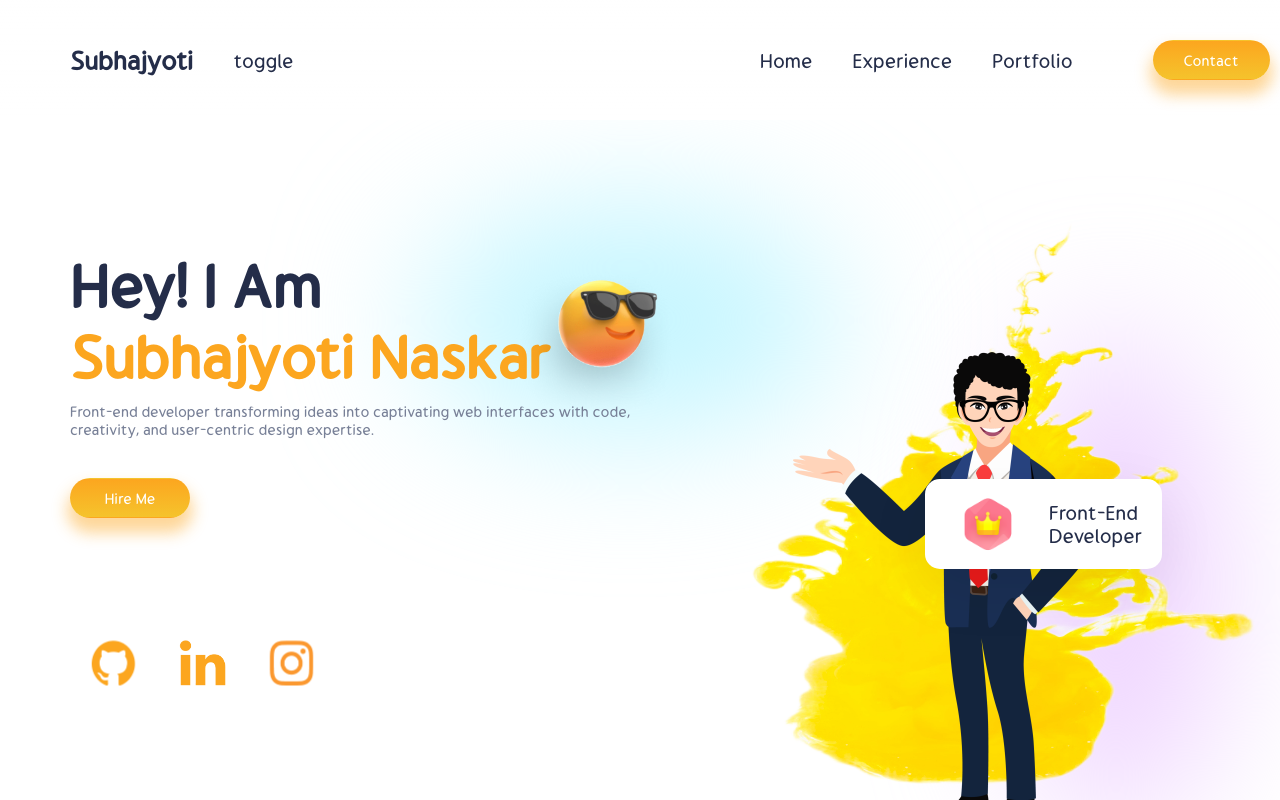
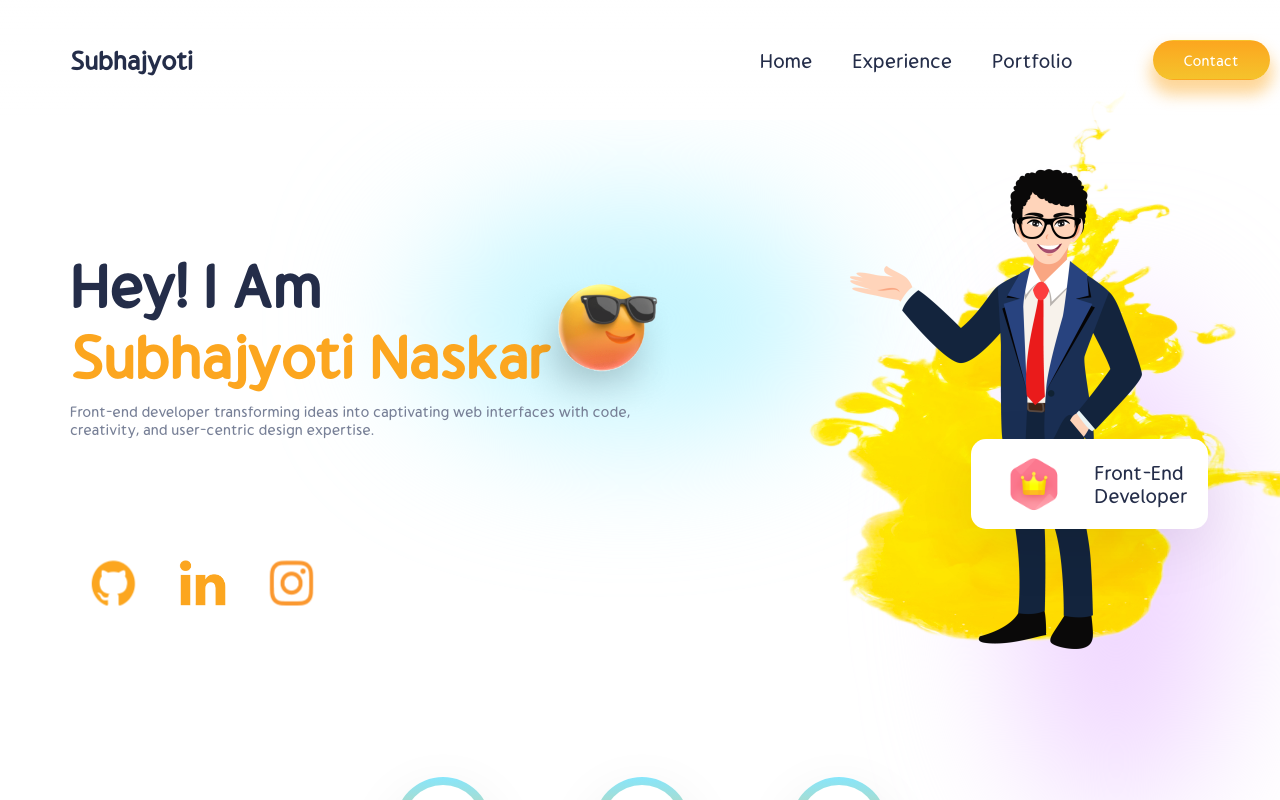
Before and after one commit to jf-subhajyoti/portfolio, a React (Create React App) app: page / in a window 1280 px wide. Shown: the top 800 px of the page. Built offline with nearby package versions, Linux system fonts and the light colour scheme.

Commit message:
Improved ui

```diff
--- a/src/components/Info/Intro.css
+++ b/src/components/Info/Intro.css
@@ -67,14 +67,14 @@
 
 .intro__right > :nth-child(1) {
     transform: scale(1, 0.55);
-    left: -30%;
-    top: -81%;
+    left: -20%;
+    top: -136%;
 }
 
 .intro__right > :nth-child(2) {
     transform: scale(.25);
-    top: -135%;
-    left: -50%;
+    top: -212%;
+    left: -40%;
 }
 
 .intro__right> :nth-child(3) {
@@ -89,7 +89,7 @@
 
 .floatingdiv__wrapper--crown {
     top: 50%;
-    left: 50%
+    left: 58%
 }
 
 .blur {
--- a/src/components/Info/Intro.jsx
+++ b/src/components/Info/Intro.jsx
@@ -23,7 +23,7 @@ const Intro = () => {
           <span>Subhajyoti Naskar</span>
           <span>Front-end developer transforming ideas into captivating web interfaces with code, creativity, and user-centric design expertise.</span>
         </div>
-        <button className='button intro__btn'>Hire Me</button>
+        {/* <button className='button intro__btn'>Hire Me</button> */}
         <div className="intro__left--icon">
           <img src={Github} alt="Github" />
           <img src={LinkedIn} alt="LinkedIn" />
--- a/src/components/Navbar/Navbar.jsx
+++ b/src/components/Navbar/Navbar.jsx
@@ -24,7 +24,7 @@ const Navbar = () => {
             <div className='nav__wrapper'>
                 <div className="nav__left">
                     <div className="nav__name">Subhajyoti</div>
-                    <span>toggle</span>
+                    {/* <span>toggle</span> */}
                 </div>
                 <div className="nav__right">
                     <div className="nav__list">
```
